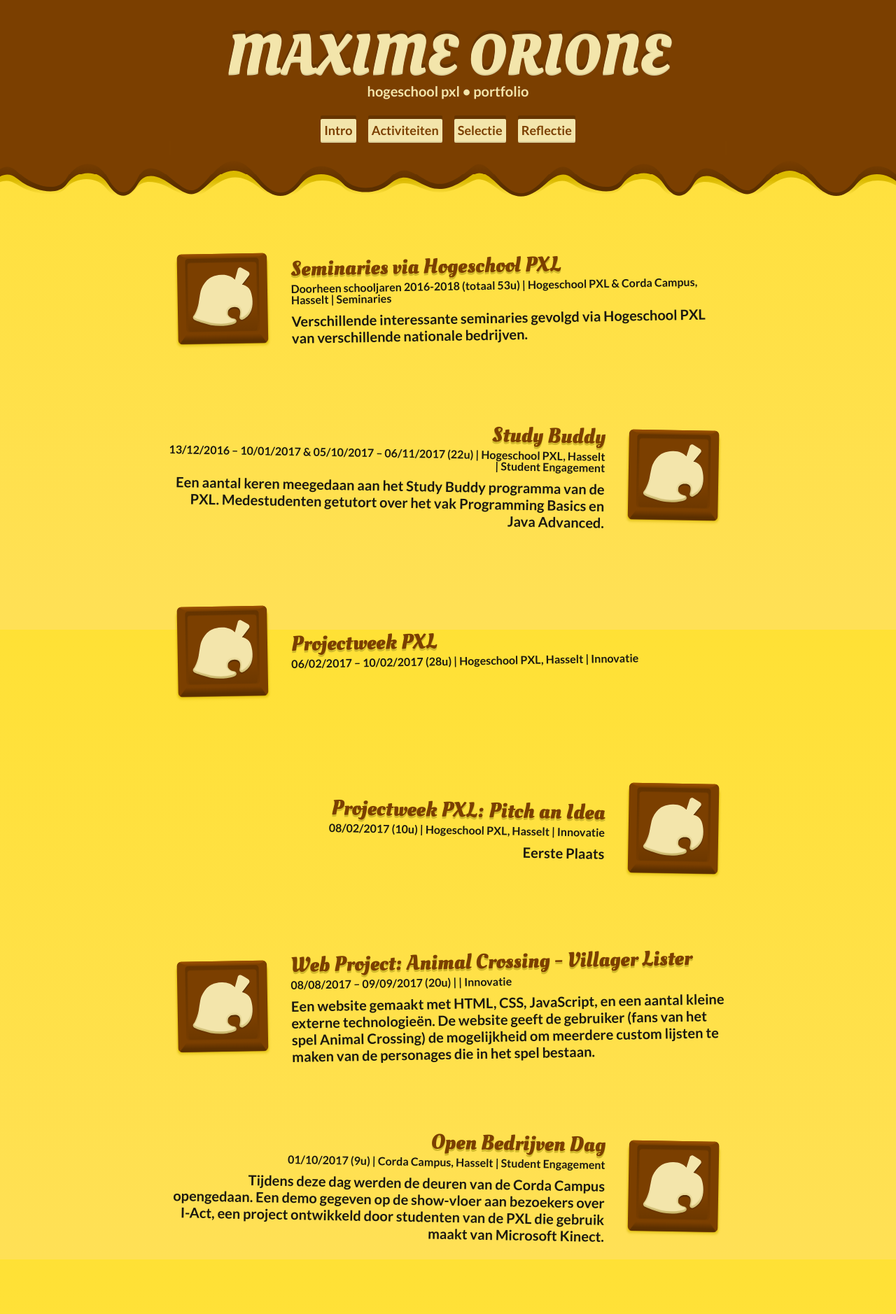
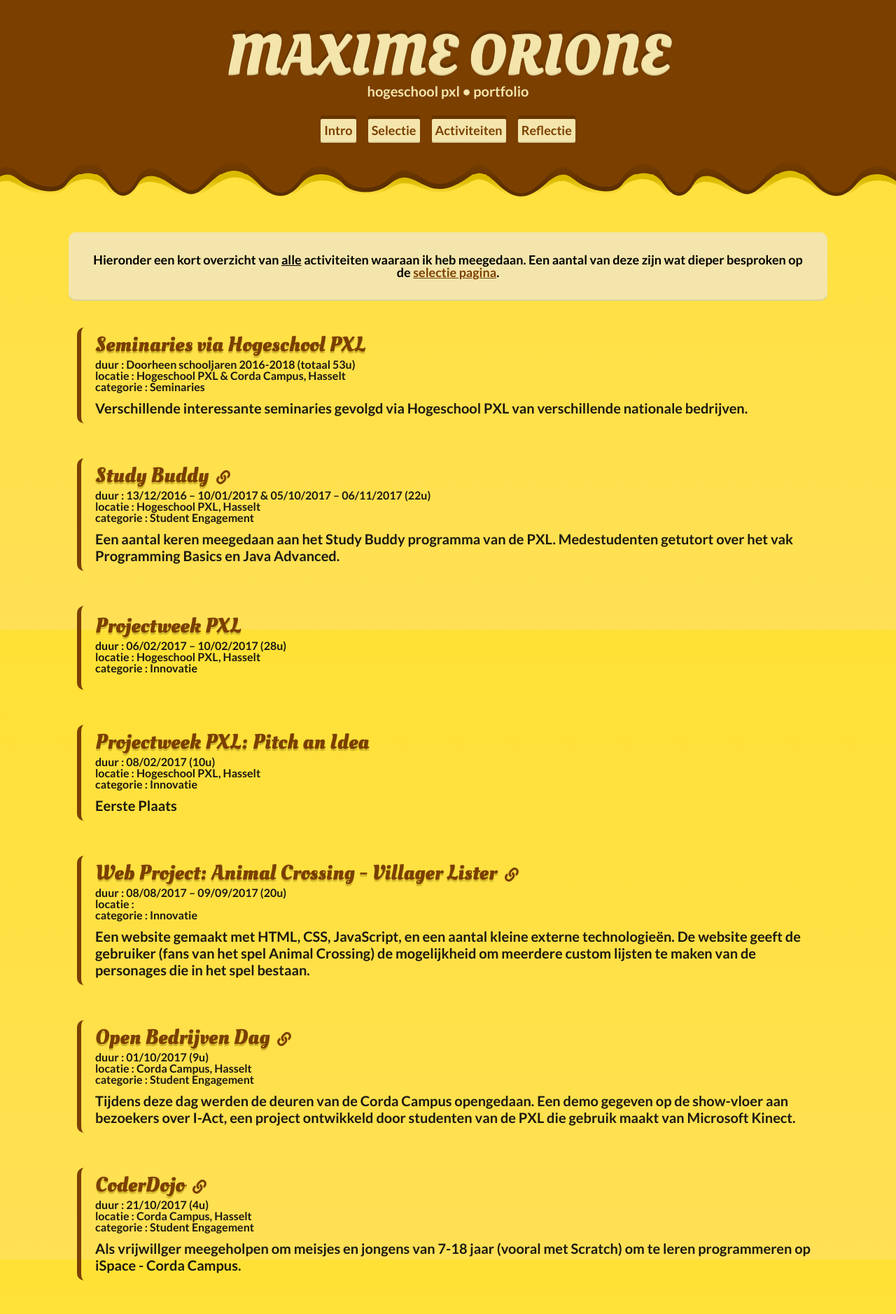
Before and after one commit to Maxzilla60/maxzilla60.github.io, a Jekyll site: the page built from activiteiten.html, in a window 1280 px wide. Shown: the top 1878 px of the page at 70% size. Built offline with Jekyll 4.4.1, drawn with Linux system fonts in a browser that asks for light colours; nearby versions of some CDN libraries; some of the changed text lies outside the part shown.

Commit message:
Further improvement

```diff
--- a/_includes/menu.html
+++ b/_includes/menu.html
@@ -1,6 +1,6 @@
 <nav>
 	<a href="/"><button>Intro</button></a>
+	<a href="/selectie"><button>Selectie</button></a>
 	<a href="/activiteiten"><button>Activiteiten</button></a>
-	<a href="/selectie"><button>Selectie</button></a>
-	<a href="/"><button>Reflectie</button></a>
+	<a href="/reflectie"><button>Reflectie</button></a>
 </nav>
--- a/_layouts/main.html
+++ b/_layouts/main.html
@@ -20,4 +20,5 @@
 	{% include header.html %}
 	{{ content }}
 </body>
+<script defer src="https://use.fontawesome.com/releases/v5.0.9/js/all.js" integrity="sha384-8iPTk2s/jMVj81dnzb/iFR2sdA7u06vHJyyLlAd4snFpCl/SnyUjRrbdJsw1pGIl" crossorigin="anonymous"></script>
 </html>
--- a/activiteiten.html
+++ b/activiteiten.html
@@ -3,38 +3,34 @@ layout: main
 permalink: /activiteiten/index.html
 ---
 <main>
+	<div class="description">
+		Hieronder een kort overzicht van <u>alle</u> activiteiten waaraan ik heb meegedaan. Een aantal van deze zijn wat dieper besproken op de <a href="/selectie/">selectie pagina</a>.
+	</div>
+	<div class="activity_list">
 	  	{% for activity in site.activities %}
-  		{% capture var %}{% cycle 'odd', 'even' %}{% endcapture %}
-  		<div class="activity chocolate {{ var }}">
-  			{% if var  == 'odd' %}
-  				<div class="activity_icon">
-  					<img src="/assets/logos_aclister.svg">
-  				</div>
-  			{% endif %}
+	  		<div class="activity activity_border chocolate">
 	  			<div class="activity_text">
 		  			<div class="activity_title">
 		  				{% if activity.link != "" %}
 		  					<a href="{{ activity.link }}" target="_blank">
-	  						{{ activity.title }}
+		  						{{ activity.title }} <i class="fas fa-link"></i>
 		  					</a>
 		  				{% else %}
 		  					{{ activity.title }}
 		  				{% endif %}
 		  			</div>
 		  			<div class="activity_date licorice">
-	  				{{ activity.period }} | {{ activity.location }} | {{ activity.category }}
+		  				duur : {{ activity.period }}</br>
+		  				locatie : {{ activity.location }}</br>
+		  				categorie : {{ activity.category }}
 		  			</div>
 		  			<div class="activity_description licorice">
 		  				{{ activity.short }}
 		  			</div>
 		  		</div>
-	  		{% if var  == 'even' %}
-  				<div class="activity_icon">
-					<img src="/assets/logos_aclister.svg">
-  				</div>
-  			{% endif %}
 	  		</div>
 	  	{% endfor %}
+  	</div>
 </main>
 
 <footer></footer>
--- a/css/styles.css
+++ b/css/styles.css
@@ -1,9 +1,9 @@
 * {
 	padding: 0;
 	margin: 0;
-	-webkit-transition-duration: 0.6s;
-	-o-transition-duration: 0.6s;
-	transition-duration: 0.6s;
+	-webkit-transition-duration: 0.4s;
+	-o-transition-duration: 0.4s;
+	transition-duration: 0.4s;
 }
 a {
 	color: #7b3f00;
@@ -82,18 +82,30 @@ body {
 	font-family: 'Lato', sans-serif;
 }
 
+.description {
+	background-color: #f3e5ab;
+	border-radius: 10px;
+	box-shadow: 0px 2px 0px #DDD19C;
+	font-size: 18px;
+	margin: auto;
+	margin-bottom: 40px;
+	padding: 30px;
+	text-align: center;
+	width: 80%;
+}
+
 main {
-	margin-top: 50px;
+	margin-top: 40px;
 }
 
 .activity {
 	padding: 10px;
-	width: 800px;
+	width: 80%;
 	min-height: 100px;
 	margin: auto;
 	font-family: 'Lato', sans-serif;
 	border-radius: 10px;
-	margin-bottom: 80px;
+	margin-bottom: 50px;
 	display: -webkit-box;
 	display: -ms-flexbox;
 	display: flex;
@@ -103,6 +115,13 @@ main {
 	-webkit-box-align: center;
 	-ms-flex-align: center;
 	align-items: center;
+}
+a.activity {
+	text-decoration: none;
+}
+.activity_border {
+	border-left: 6px solid #7b3f00;
+	padding-left: 20px;
 }
 .odd.activity:hover > .activity_icon {
 	-webkit-transform: rotate(7deg) scale(1.1);
@@ -161,6 +180,9 @@ main {
 .activity_title a {
 	text-decoration: none;
 }
+.activity_title a:hover > .fa-link {
+	color: #D33BB7;
+}
 .activity_date {
 	margin-top: 5px;
 	margin-bottom: 10px;
@@ -169,3 +191,8 @@ main {
 	font-size: 20px;
 	line-height: 1.2;
 }
+
+.fa-link {
+	margin-left: 5px;
+	font-size: 20px;
+}
--- /dev/null
+++ b/reflectie.html
@@ -0,0 +1,4 @@
+---
+layout: main
+---
+Eens nadenken
```
Also changed, not shown: selectie.html (+3 -10 lines), todo.md (+1 -0 lines). Lines whose indentation alone changed are shown as unchanged.
